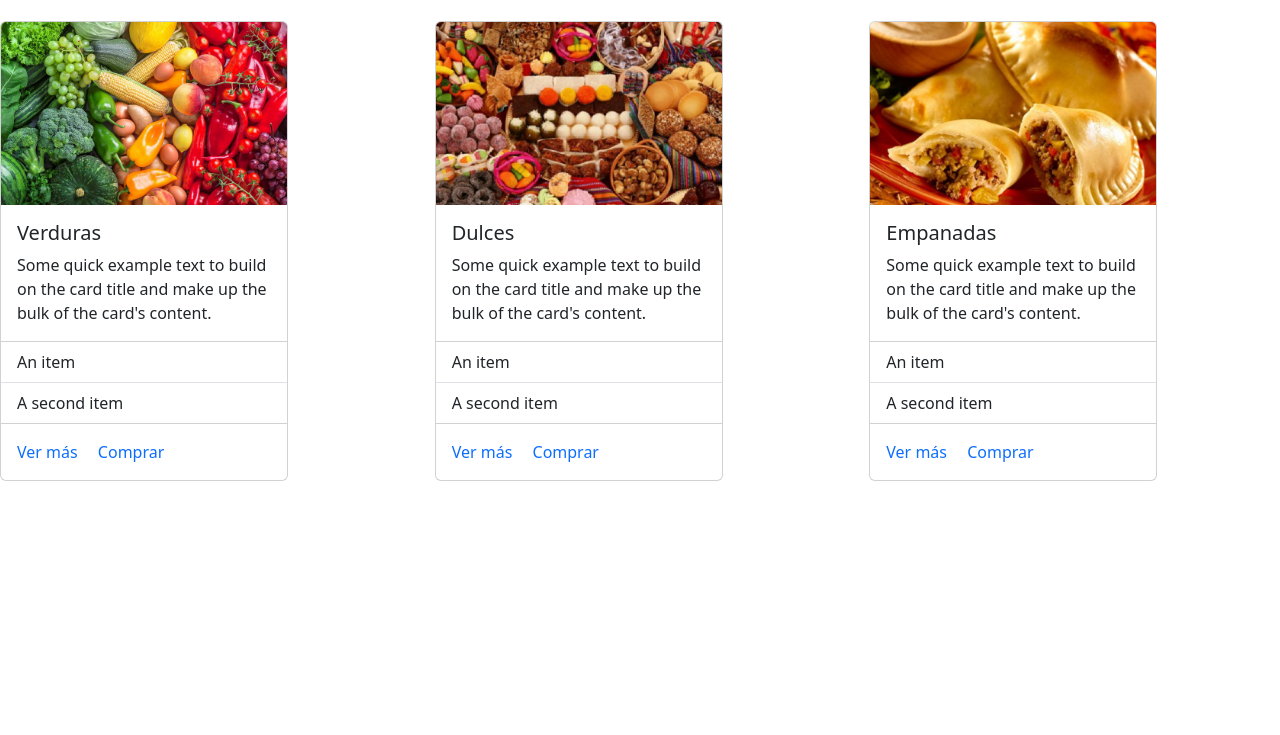
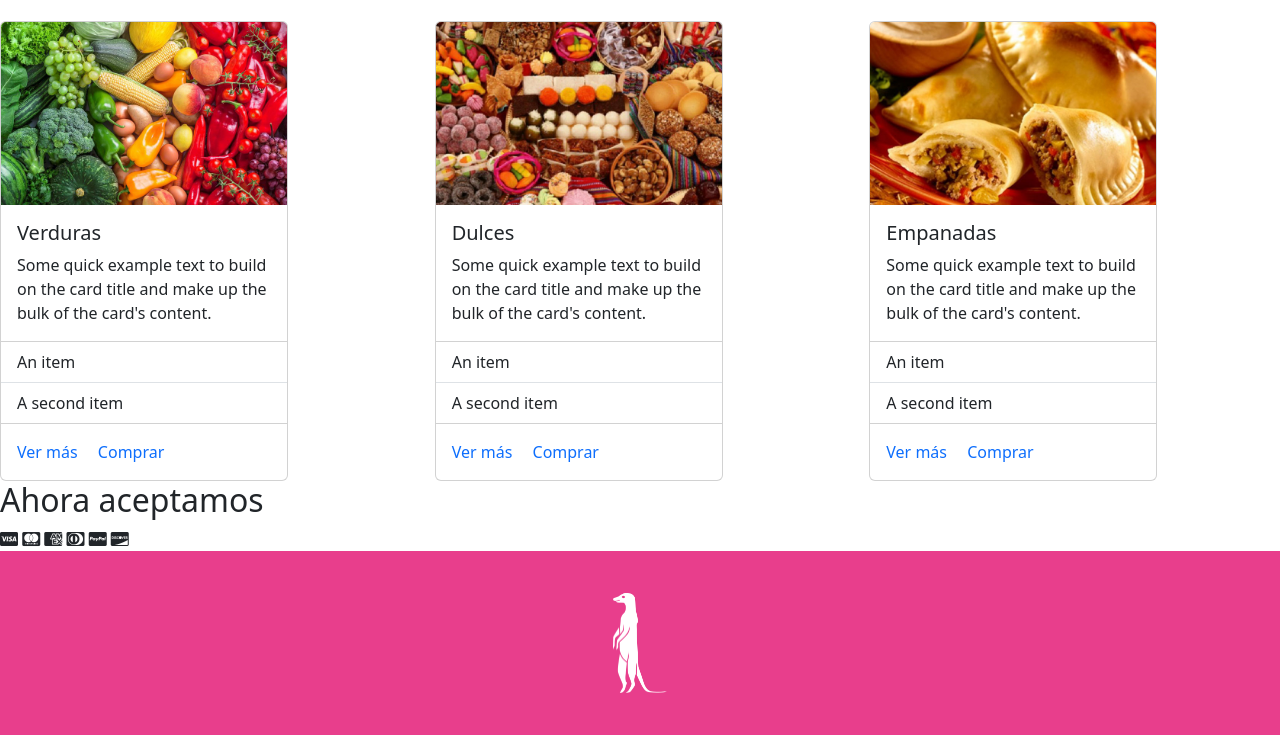
Before and after one commit to DavidPichardoToyo/Suricata, a plain HTML site: page index.html in a window 1280 px wide. Shown: the part 687-1422 px from the top of the page. Before the commit the page ends 1168 px from the top, so only its background shows below. Drawn offline with nearby package versions, Linux system fonts and the light colour scheme.

Commit message:
Agregue footer

```diff
--- a/assets/ccs/styles.css
+++ b/assets/ccs/styles.css
@@ -17,6 +17,19 @@ h1 {
     font-weight: bold;
 }
 
-a{
+a {
     text-decoration: none;
 }
+
+footer {
+    display: flex;
+    justify-content:    center;
+    align-items: center;
+    background-color: #E83E8C;
+    height: 184px;
+}
+
+.logo {
+    height: 100px;
+    weight: 53px;
+}
--- a/index.html
+++ b/index.html
@@ -5,6 +5,7 @@
     <meta name="viewport" content="width=device-width, initial-scale=1.0">
     <!--CDN Bootstrap CSS-->
     <link href="https://cdn.jsdelivr.net/npm/bootstrap@5.3.5/dist/css/bootstrap.min.css" rel="stylesheet" integrity="sha384-SgOJa3DmI69IUzQ2PVdRZhwQ+dy64/BUtbMJw1MZ8t5HZApcHrRKUc4W0kG879m7" crossorigin="anonymous">
+    <script src="https://kit.fontawesome.com/2d35188f5a.js" crossorigin="anonymous"></script>
     <title>Suricata</title>
     <link rel="icon" type="image/vnd.icon" href="assets/img/logo-footer.png">
     <link rel="stylesheet" href="assets/ccs/styles.css">
@@ -143,6 +144,22 @@
       </div>
     </div>
 
+    <!--Sección de medios de pago-->
+    <section class="medios">
+      <h2>Ahora aceptamos</h2>
+      <div class="iconos">
+        <i class="fa-brands fa-cc-visa"></i>
+        <i class="fa-brands fa-cc-mastercard"></i>
+        <i class="fa-brands fa-cc-amex"></i>
+        <i class="fa-brands fa-cc-diners-club"></i>
+        <i class="fa-brands fa-cc-paypal"></i>
+        <i class="fa-brands fa-cc-discover"></i>
+      </div>
+    </section>
+    <footer class="footer">
+      <img src="assets/img/logo-footer.png" alt="logo suricata" class="logo">
+    </footer>
+
 
 
 
```
